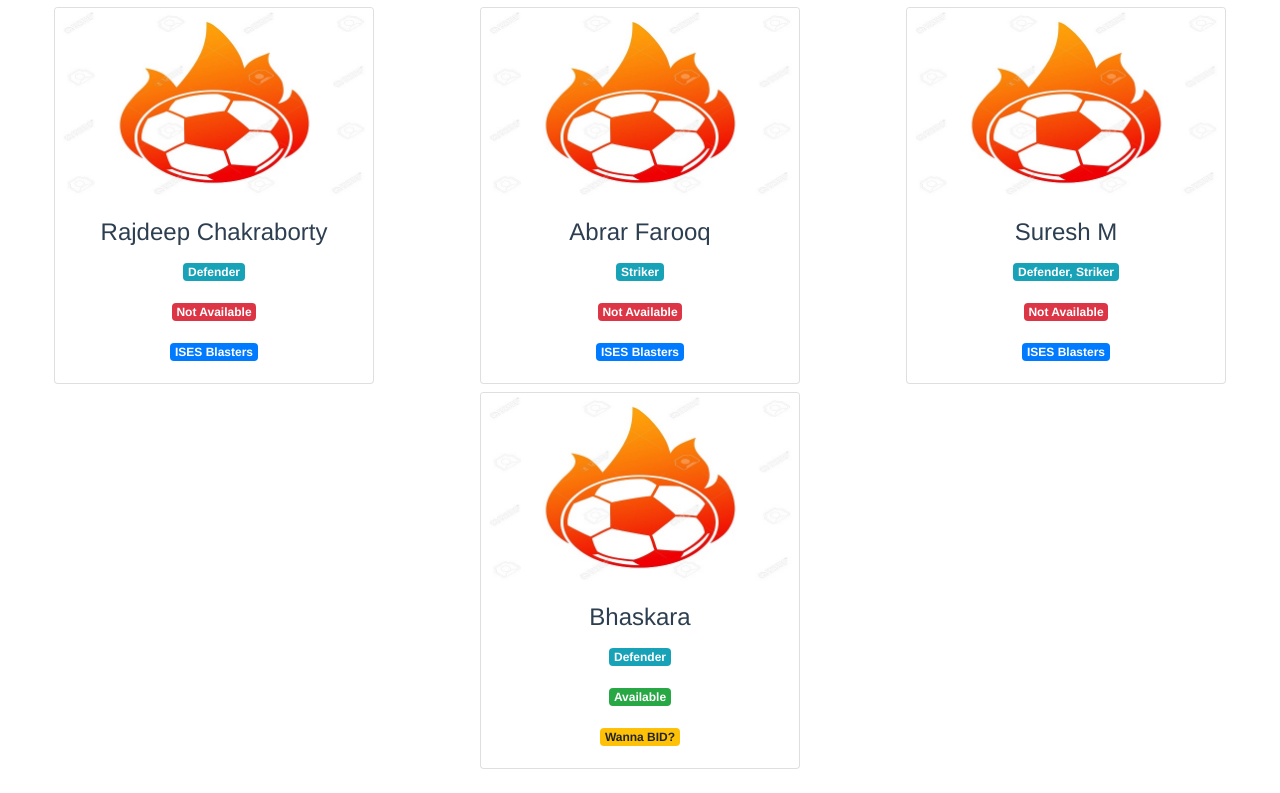
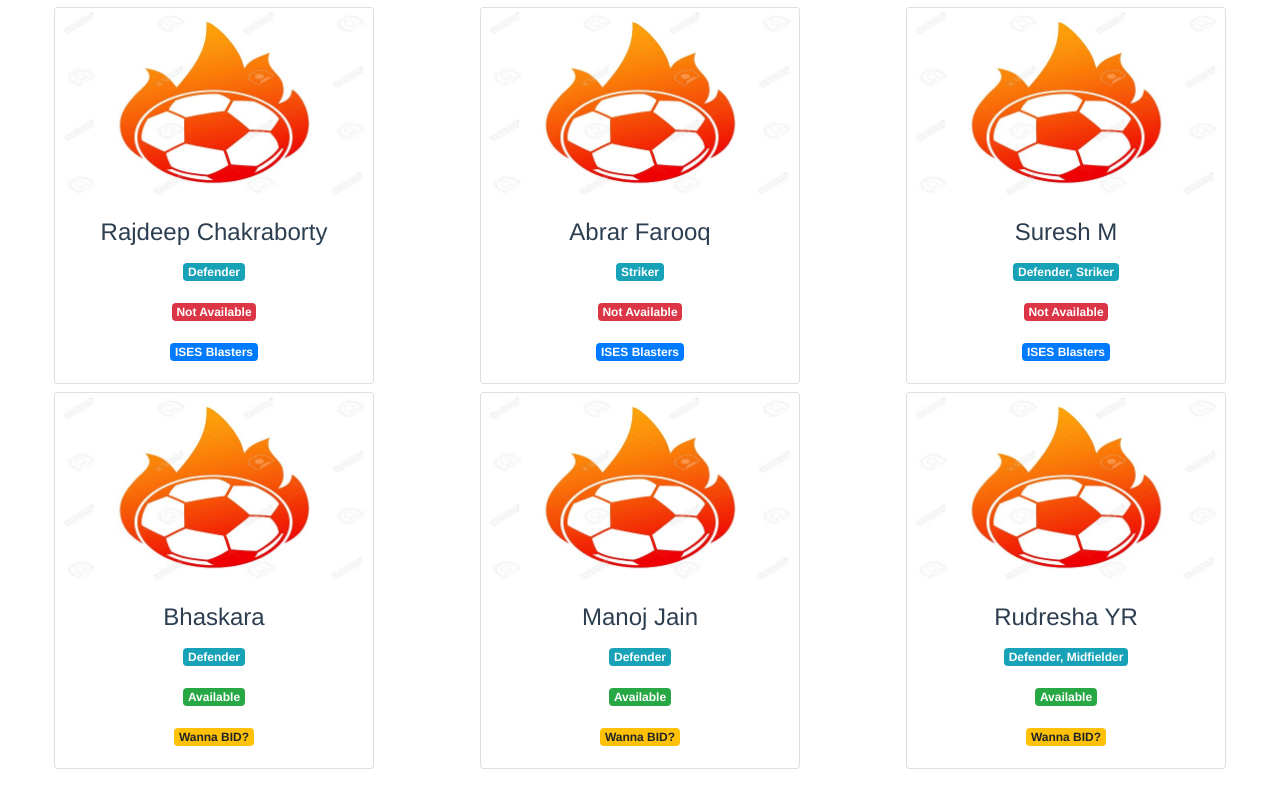
Before and after one commit to AndysWork/Football_Tournament, a Vue app: page /tournament/bidding in a window 1280 px wide. Shown: the part 876-1669 px from the top of the page. Built offline with nearby package versions, Linux system fonts and the light colour scheme.

Commit message:
Updated new player

```diff
--- a/src/components/Bidding.vue
+++ b/src/components/Bidding.vue
@@ -113,6 +113,20 @@ export default {
           position: "Defender",
           isAvailable: true,
           currentTeam: ""
+        },
+        {
+          name: "Manoj Jain",
+          email: "manoj.jain@rockwellcollins.com",
+          position: "Defender",
+          isAvailable: true,
+          currentTeam: ""
+        },
+        {
+          name: "Rudresha YR",
+          email: "rudresha.crn@rockwellcollins.com",
+          position: "Defender, Midfielder",
+          isAvailable: true,
+          currentTeam: ""
         }
       ]
     };
```
